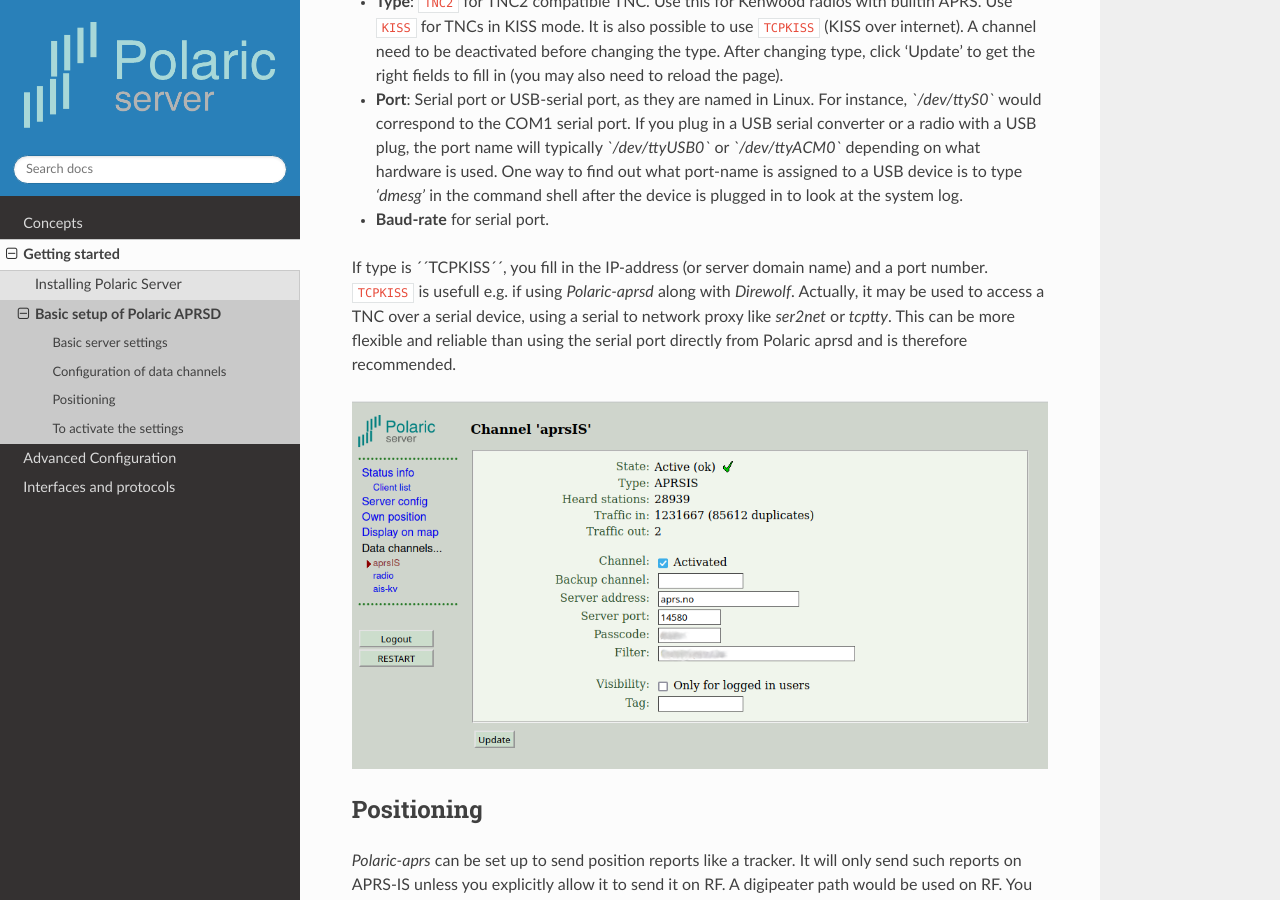
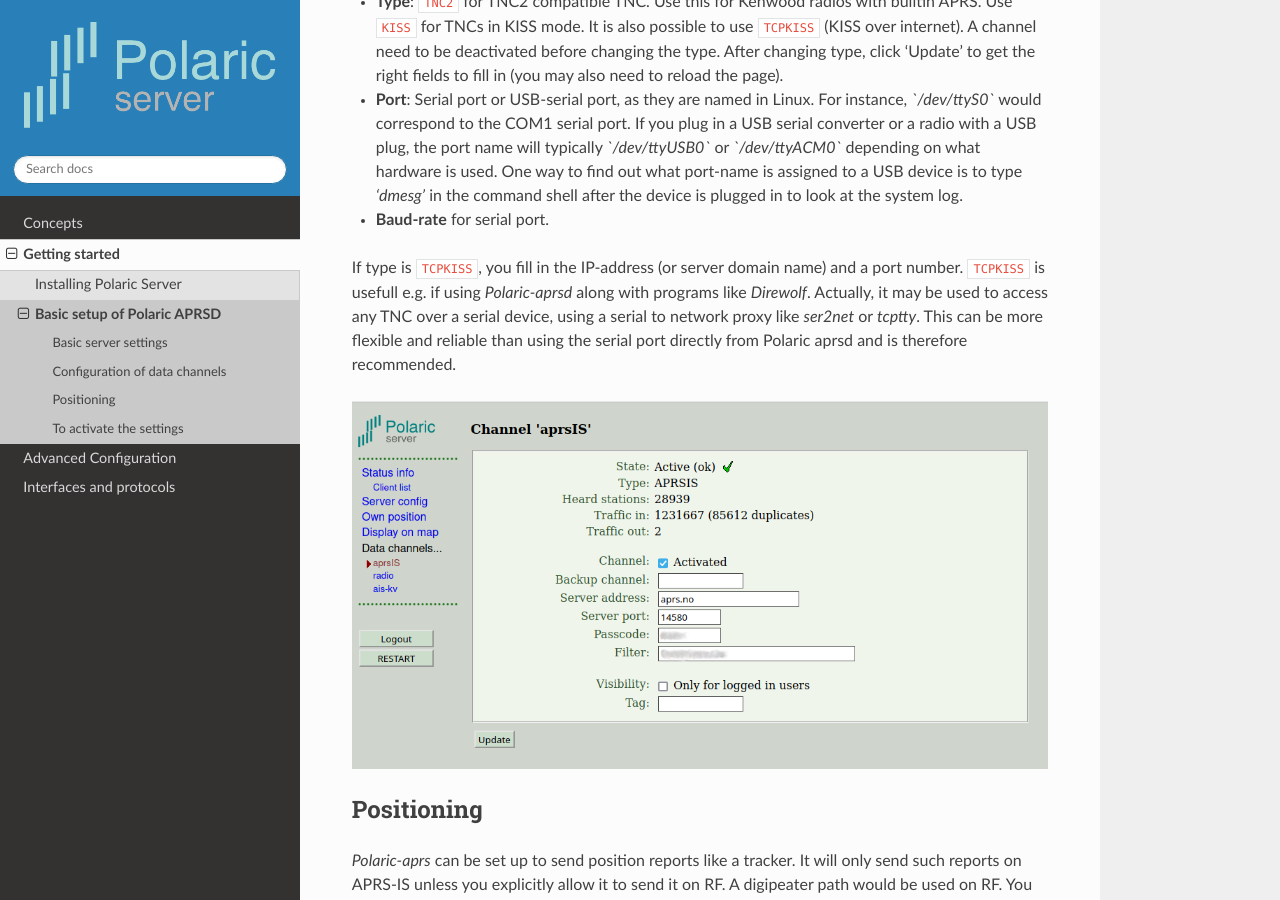
Before and after one commit to joakimsk/docs, a Sphinx documentation site: the page built from docs/setup.rst, in a window 1280 px wide and 900 px high, scrolled down 2114 px. Built offline with Sphinx 7.4.7 and the Read the Docs theme 2.0.0, drawn with Linux system fonts in a browser that asks for light colours.

Commit message:
Update setup.rst

```diff
--- a/docs/setup.rst
+++ b/docs/setup.rst
@@ -41,7 +41,7 @@
 
 * **Baud-rate** for serial port.
 
-If type is ´´TCPKISS´´, you fill in the IP-address (or server domain name) and a port number. ``TCPKISS`` is usefull e.g. if using *Polaric-aprsd* along with *Direwolf*. Actually, it may be used to access a TNC over a serial device, using a serial to network proxy like *ser2net* or *tcptty*. This can be more flexible and reliable than using the serial port directly from Polaric aprsd and is therefore recommended.
+If type is ``TCPKISS``, you fill in the IP-address (or server domain name) and a port number. ``TCPKISS`` is usefull e.g. if using *Polaric-aprsd* along with programs like *Direwolf*. Actually, it may be used to access any TNC over a serial device, using a serial to network proxy like *ser2net* or *tcptty*. This can be more flexible and reliable than using the serial port directly from Polaric aprsd and is therefore recommended.
 
 .. image:: img/sc2.png
 
```
